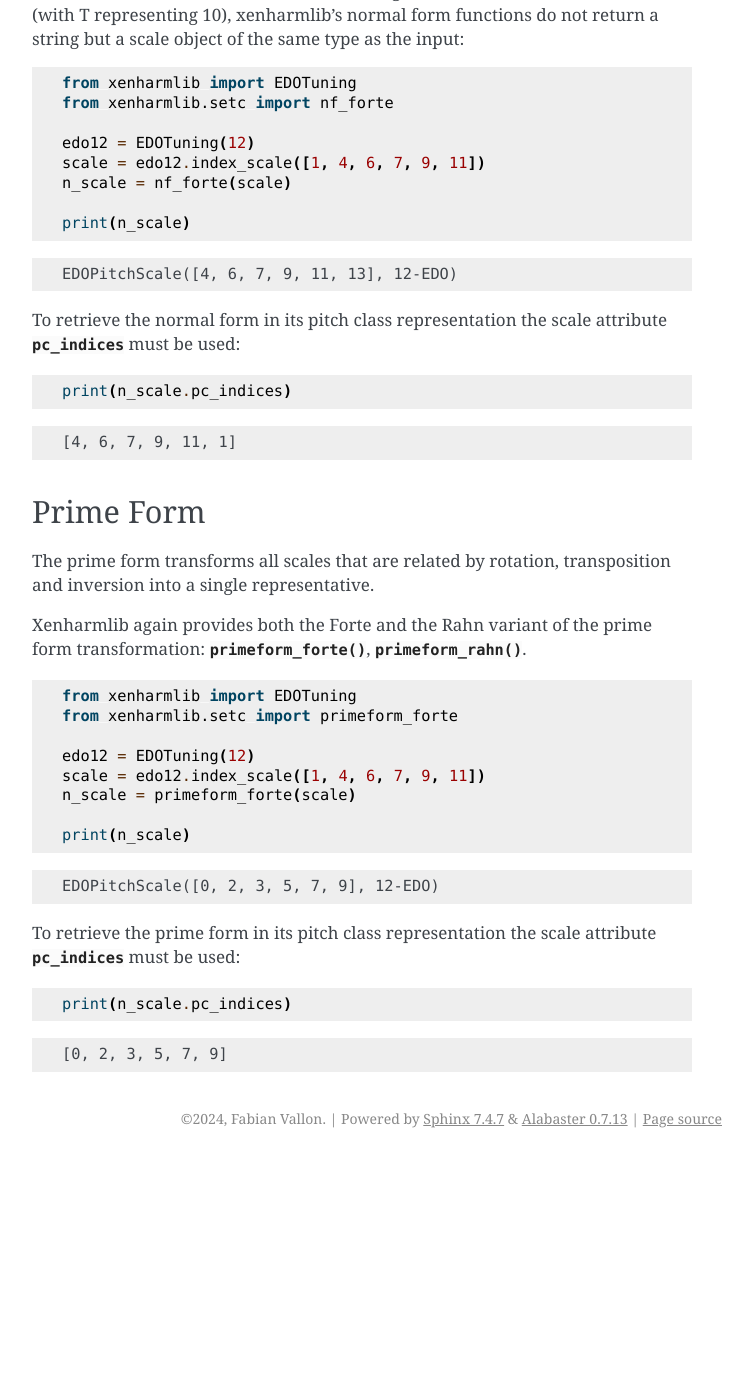
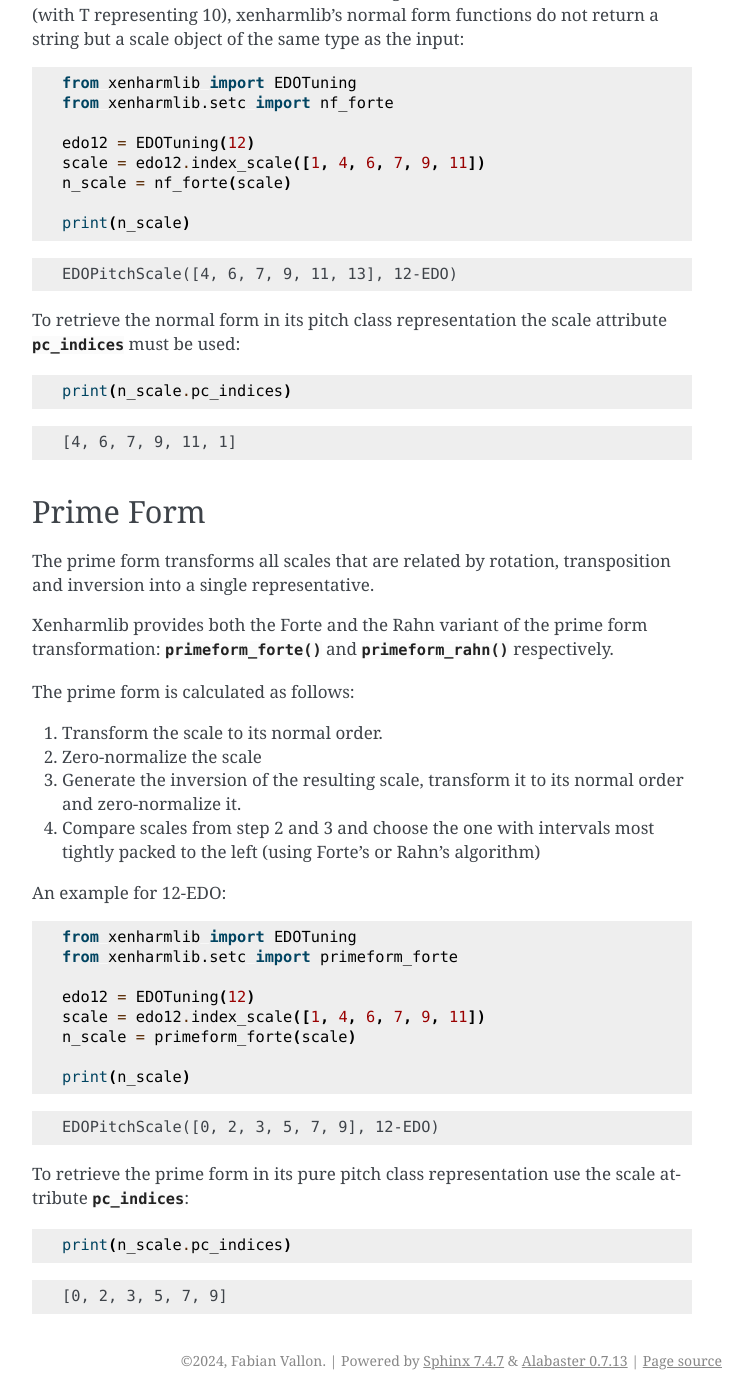
Before and after one commit to retooth2/xenharmlib, a Sphinx documentation site: the page built from doc/posttonal.rst, in a window 1280 px wide and 1400 px high, scrolled down 6092 px. Shown: the whole window, without its empty margins (388-1141 px from the left). Built offline with Sphinx 7.4.7, drawn with Linux system fonts in a browser that asks for light colours; before the commit the page ends 7250 px from its top, so only the background shows below that.

Commit message:
chore(doc): Better explanation for primeforms

```diff
--- a/doc/posttonal.rst
+++ b/doc/posttonal.rst
@@ -285,9 +285,21 @@ Prime Form
 The prime form transforms all scales that are related by rotation,
 transposition and inversion into a single representative.
 
-Xenharmlib again provides both the Forte and the Rahn variant of the
-prime form transformation: :func:`~xenharmlib.setc.primeform_forte`,
-:func:`~xenharmlib.setc.primeform_rahn`.
+Xenharmlib provides both the Forte and the Rahn variant of the prime
+form transformation: :func:`~xenharmlib.setc.primeform_forte` and
+:func:`~xenharmlib.setc.primeform_rahn` respectively.
+
+The prime form is calculated as follows:
+
+1. Transform the scale to its normal order.
+2. Zero-normalize the scale
+3. Generate the inversion of the resulting scale,
+   transform it to its normal order and zero-normalize it.
+4. Compare scales from step 2 and 3 and choose the one
+   with intervals most tightly packed to the left
+   (using Forte's or Rahn's algorithm)
+
+An example for 12-EDO:
 
 .. testcode::
 
@@ -304,10 +316,9 @@ prime form transformation: :func:`~xenharmlib.setc.primeform_forte`,
 
    EDOPitchScale([0, 2, 3, 5, 7, 9], 12-EDO)
 
-To retrieve the prime form in its pitch class representation
-the scale attribute
-:attr:`~xenharmlib.core.pitch_scale.PeriodicPitchScale.pc_indices`
-must be used:
+To retrieve the prime form in its pure pitch class representation
+use the scale attribute
+:attr:`~xenharmlib.core.pitch_scale.PeriodicPitchScale.pc_indices`:
 
 .. testcode::
 
```
